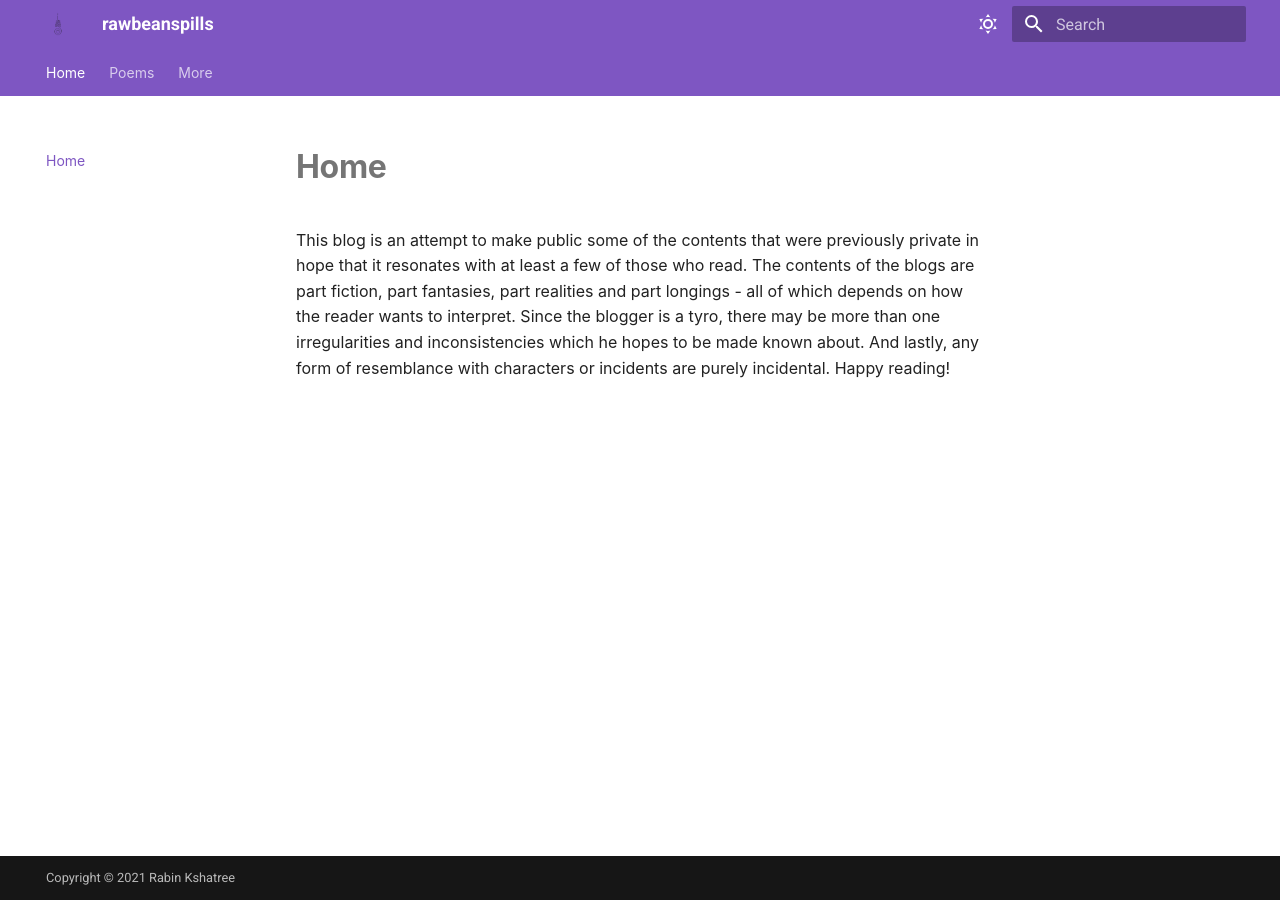
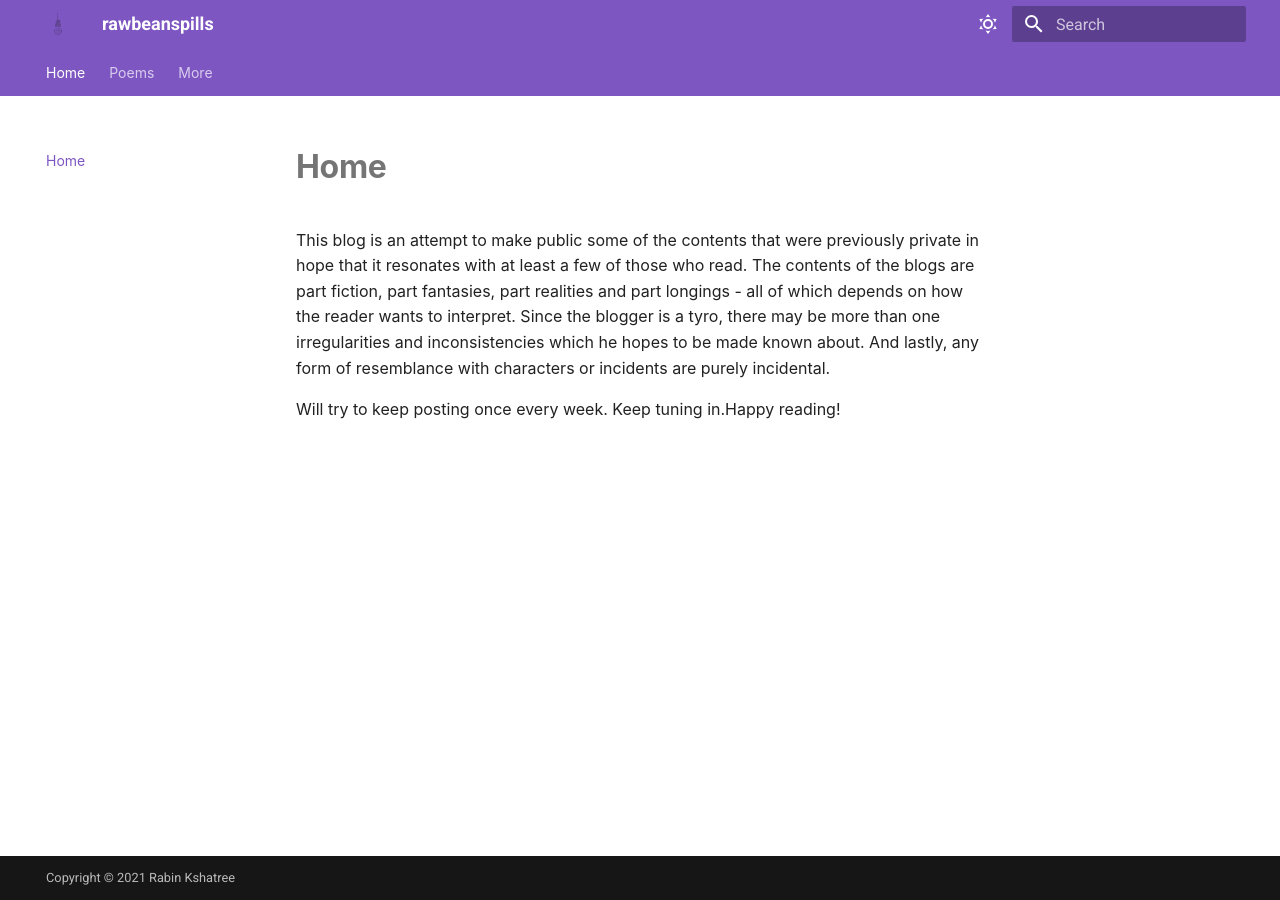
Before and after one commit to iamkshatree/iamkshatree.github.io, an MkDocs documentation site: the page built from docs/index.md, in a window 1280 px wide. Built offline with MkDocs 1.6.1 and Material for MkDocs 9.7.7, drawn with Linux system fonts in a browser that asks for light colours; some web fonts are replaced.

Commit message:
Update index.md

```diff
--- a/docs/index.md
+++ b/docs/index.md
@@ -1 +1,3 @@
-This blog is an attempt to make public some of the contents that were previously private in hope that it resonates with at least a few of those who read. The contents of the blogs are part fiction, part fantasies, part realities and part longings - all of which depends on how the reader wants to interpret. Since the blogger is a tyro, there may be more than one irregularities and inconsistencies which he hopes to be made known about. And lastly, any form of resemblance with characters or incidents are purely incidental. Happy reading!
+This blog is an attempt to make public some of the contents that were previously private in hope that it resonates with at least a few of those who read. The contents of the blogs are part fiction, part fantasies, part realities and part longings - all of which depends on how the reader wants to interpret. Since the blogger is a tyro, there may be more than one irregularities and inconsistencies which he hopes to be made known about. And lastly, any form of resemblance with characters or incidents are purely incidental.
+
+Will try to keep posting once every week. Keep tuning in.Happy reading!
```
